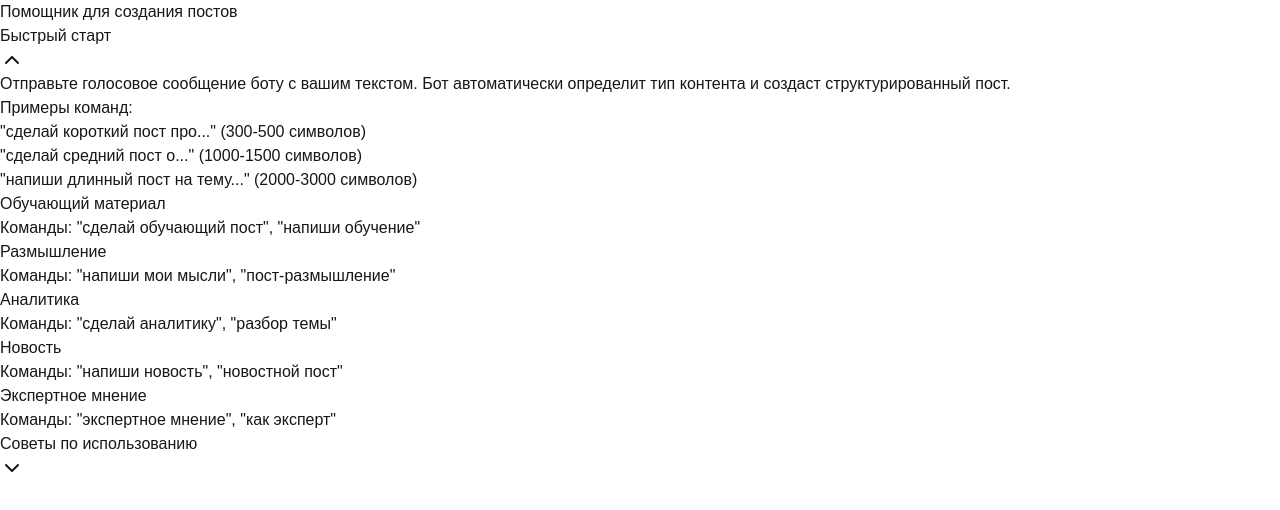
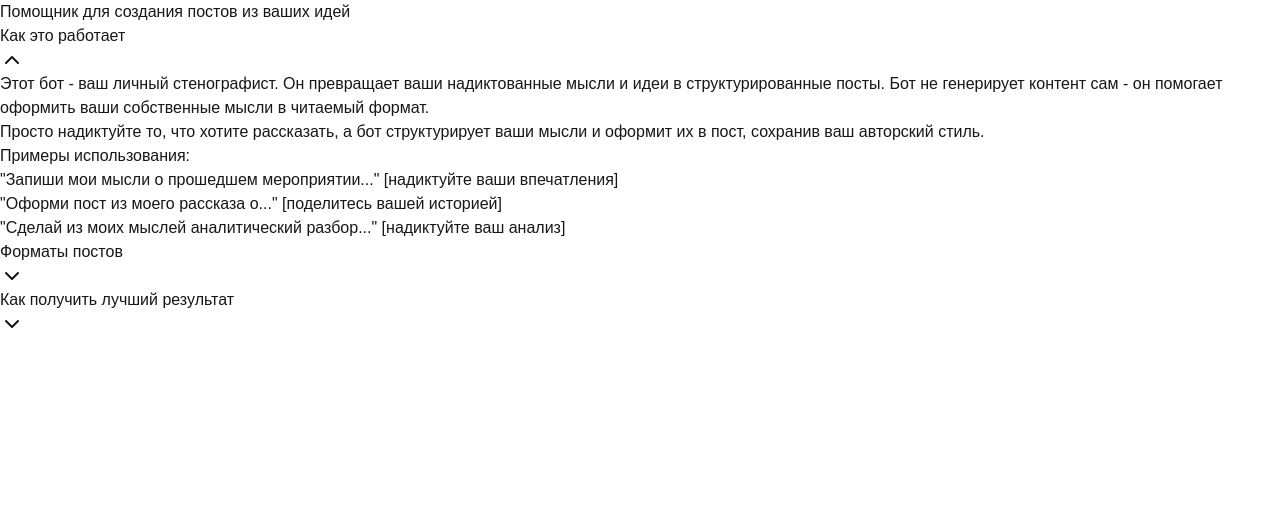
Before and after one commit to Dicoxy/telegram-bot-guide, a Next.js app: page / in a window 1280 px wide. Shown: the top 510 px of the page. Built offline with nearby package versions, Linux system fonts and the light colour scheme.

Commit message:
Update bot description to emphasize personal content creation

```diff
--- a/src/components/TelegramBotGuide.tsx
+++ b/src/components/TelegramBotGuide.tsx
@@ -3,7 +3,7 @@ import { ChevronDown, ChevronUp } from 'lucide-react';
 import { Card, CardContent, CardHeader, CardTitle } from '@/components/ui/card';
 
 const TelegramBotGuide = () => {
-  const [expandedSection, setExpandedSection] = useState<string | null>('quickstart');
+  const [expandedSection, setExpandedSection] = useState('quickstart');
 
   const toggleSection = (section: string) => {
     setExpandedSection(expandedSection === section ? null : section);
@@ -27,49 +27,56 @@ const TelegramBotGuide = () => {
   return (
     <Card className="w-full max-w-3xl mx-auto">
       <CardHeader>
-        <CardTitle className="text-2xl">Помощник для создания постов</CardTitle>
+        <CardTitle className="text-2xl">Помощник для создания постов из ваших идей</CardTitle>
       </CardHeader>
       <CardContent>
-        <Section id="quickstart" title="Быстрый старт">
+        <Section id="quickstart" title="Как это работает">
           <p className="mb-4">
-            Отправьте голосовое сообщение боту с вашим текстом. Бот автоматически определит тип контента и создаст структурированный пост.
+            Этот бот - ваш личный стенографист. Он превращает ваши надиктованные мысли и идеи в структурированные посты.
+            Бот не генерирует контент сам - он помогает оформить ваши собственные мысли в читаемый формат.
           </p>
-          <p className="font-medium">Примеры команд:</p>
+          <p className="mb-4">
+            Просто надиктуйте то, что хотите рассказать, а бот структурирует ваши мысли и оформит их в пост, сохранив ваш авторский стиль.
+          </p>
+          <p className="font-medium">Примеры использования:</p>
           <ul className="list-disc pl-6 space-y-2 mt-2">
-  <li>&quot;сделай короткий пост про...&quot; (300-500 символов)</li>
-  <li>&quot;сделай средний пост о...&quot; (1000-1500 символов)</li>
-  <li>&quot;напиши длинный пост на тему...&quot; (2000-3000 символов)</li>
+            <li>&quot;Запиши мои мысли о прошедшем мероприятии...&quot; [надиктуйте ваши впечатления]</li>
+            <li>&quot;Оформи пост из моего рассказа о...&quot; [поделитесь вашей историей]</li>
+            <li>&quot;Сделай из моих мыслей аналитический разбор...&quot; [надиктуйте ваш анализ]</li>
           </ul>
+        </Section>
 
+        <Section id="types" title="Форматы постов">
           <div className="space-y-4">
             <div>
               <h4 className="font-medium mb-2">Обучающий материал</h4>
-    <p>Команды: &quot;сделай обучающий пост&quot;, &quot;напиши обучение&quot;</p>
+              <p>Когда вы хотите поделиться знаниями: &quot;Запиши обучающий материал о том, как я...&quot;</p>
             </div>
             <div>
               <h4 className="font-medium mb-2">Размышление</h4>
-    <p>Команды: &quot;напиши мои мысли&quot;, &quot;пост-размышление&quot;</p>
+              <p>Для ваших мыслей и рассуждений: &quot;Оформи мои размышления о...&quot;</p>
             </div>
             <div>
               <h4 className="font-medium mb-2">Аналитика</h4>
-    <p>Команды: &quot;сделай аналитику&quot;, &quot;разбор темы&quot;</p>
+              <p>Для структурированного анализа: &quot;Сделай аналитический разбор из моего рассказа о...&quot;</p>
             </div>
             <div>
               <h4 className="font-medium mb-2">Новость</h4>
-    <p>Команды: &quot;напиши новость&quot;, &quot;новостной пост&quot;</p>
+              <p>Для важных событий: &quot;Оформи мой рассказ о событии в новостной формат...&quot;</p>
             </div>
             <div>
               <h4 className="font-medium mb-2">Экспертное мнение</h4>
-    <p>Команды: &quot;экспертное мнение&quot;, &quot;как эксперт&quot;</p>
+              <p>Для профессиональных суждений: &quot;Запиши мою экспертную оценку...&quot;</p>
             </div>
           </div>
         </Section>
 
-        <Section id="tips" title="Советы по использованию">
+        <Section id="tips" title="Как получить лучший результат">
           <ul className="list-disc pl-6 space-y-2">
-            <li>Говорите чётко и структурированно</li>
-            <li>Указывайте желаемый тип поста в начале сообщения</li>
-            <li>Для лучшего результата используйте голосовые сообщения длительностью до 5 минут</li>
+            <li>В начале укажите желаемый формат поста</li>
+            <li>Излагайте мысли последовательно, как если бы вы рассказывали историю</li>
+            <li>Для качественной записи используйте голосовые сообщения до 5 минут</li>
+            <li>Помните: бот структурирует ваши мысли, но не создаёт контент за вас</li>
           </ul>
         </Section>
       </CardContent>
```
Lines whose indentation alone changed are shown as unchanged.
